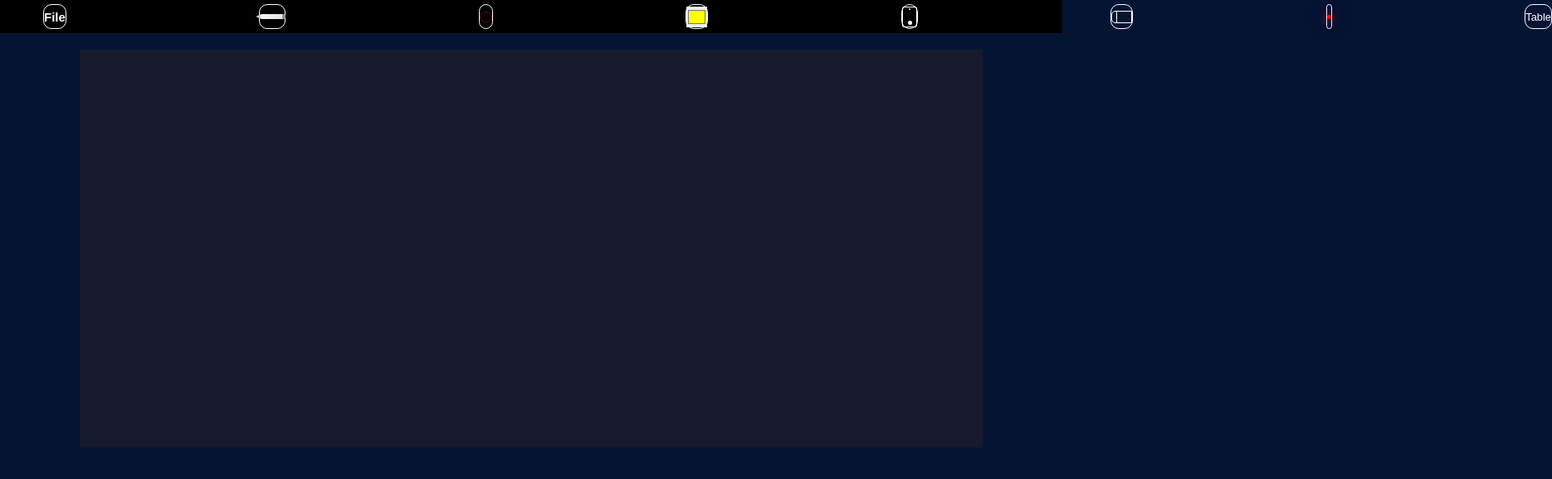
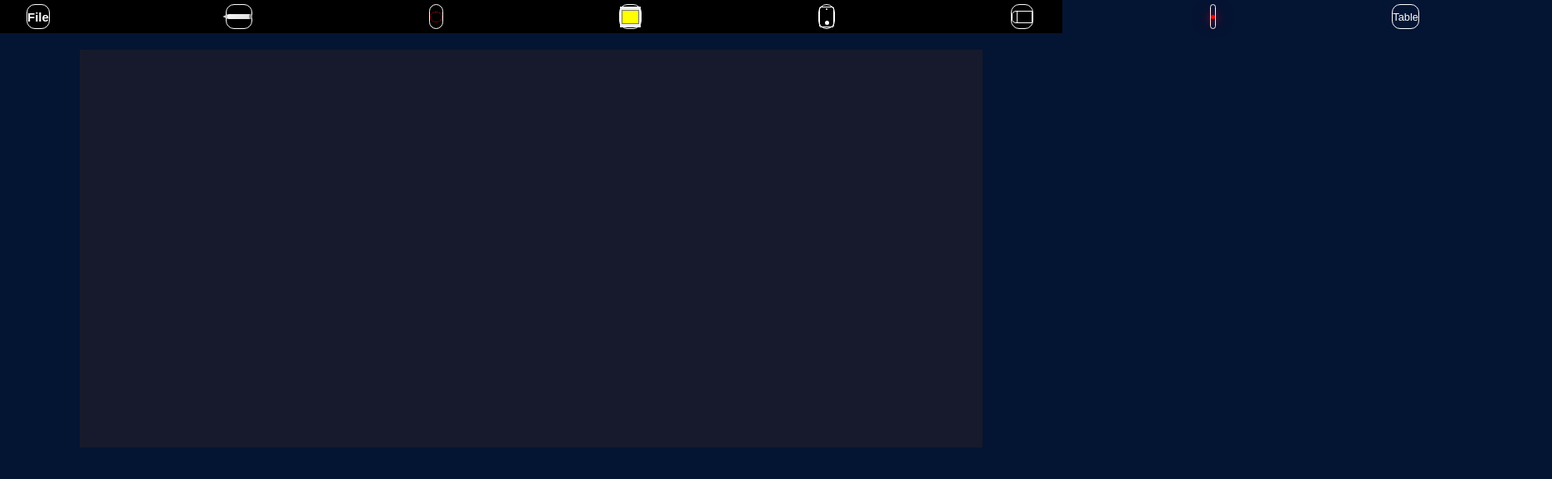
Before and after one commit to AnkushVermaDev/TrackNote, a plain HTML site: page index.html in a window 1280 px wide. Shown: the whole page at 83% size, 1870 px wide, since content can reach past the window. Drawn offline with nearby package versions, Linux system fonts and the light colour scheme.

Commit message:
Update style.css

```diff
--- a/Css/style.css
+++ b/Css/style.css
@@ -30,7 +30,7 @@
       display: flex;
       align-items: center;
       justify-content: center;
-      margin-left: 42px;
+      margin-left: 22px;
     }
 
     .ButtonHeader h3 {
```
